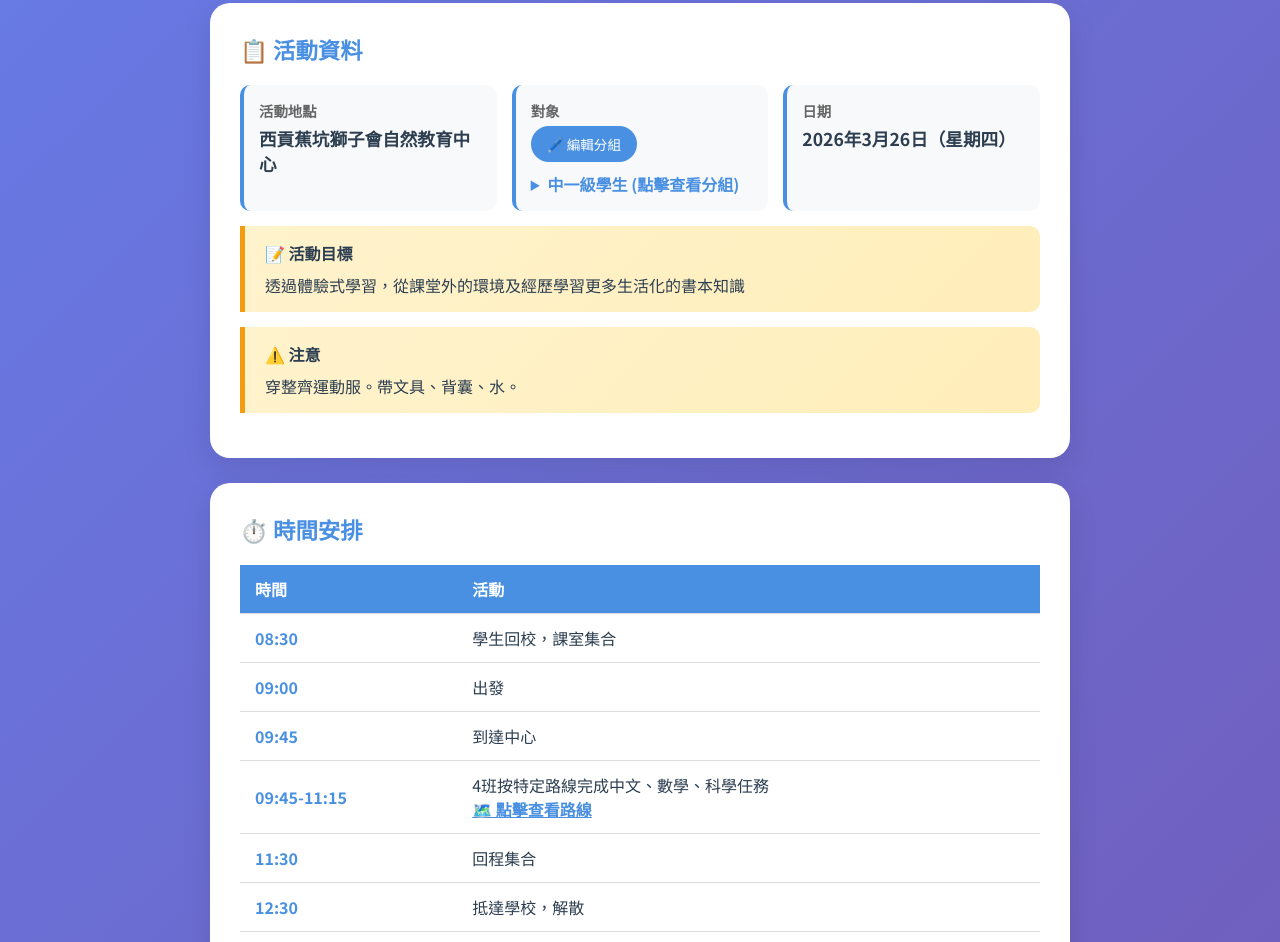
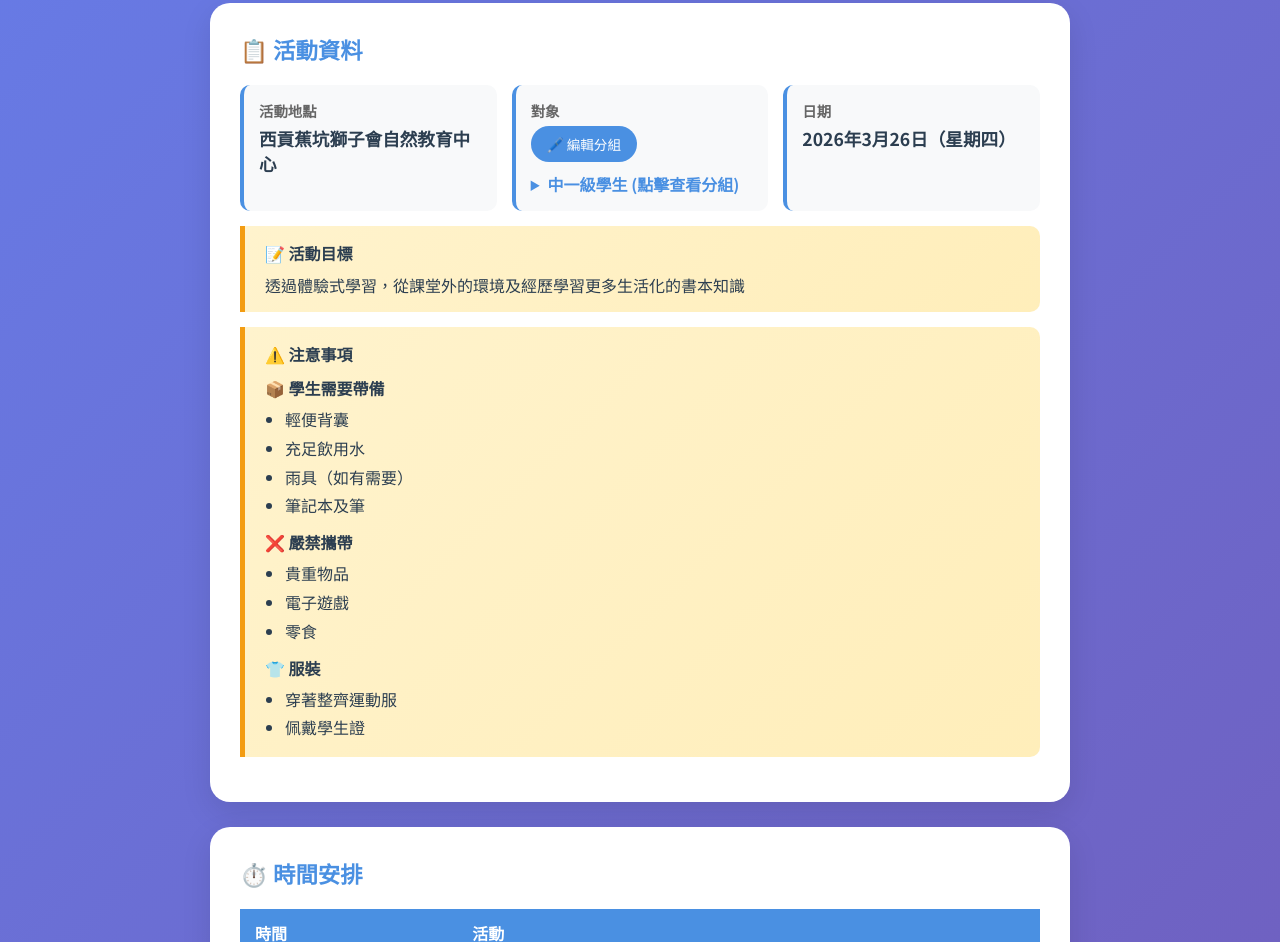
Before and after one commit to ai-lish/lsc-ole-s1-2026, a website: page index.html in a window 1280 px wide. Shown: the part 367-1309 px from the top of the page. Drawn offline with Linux system fonts and the light colour scheme.

Commit message:
fix: update notice section on index

```diff
--- a/index.html
+++ b/index.html
@@ -349,8 +349,27 @@
             </div>
 
             <div class="notice-box">
-                <div class="notice-title">⚠️ 注意</div>
-                <p>穿整齊運動服。帶文具、背囊、水。</p>
+                <div class="notice-title">⚠️ 注意事項</div>
+                <div style="margin-top:10px;">
+                    <p style="font-weight:bold;margin-bottom:5px;">📦 學生需要帶備</p>
+                    <ul style="margin-left:20px;line-height:1.8;">
+                        <li>輕便背囊</li>
+                        <li>充足飲用水</li>
+                        <li>雨具（如有需要）</li>
+                        <li>筆記本及筆</li>
+                    </ul>
+                    <p style="font-weight:bold;margin:10px 0 5px;">❌ 嚴禁攜帶</p>
+                    <ul style="margin-left:20px;line-height:1.8;">
+                        <li>貴重物品</li>
+                        <li>電子遊戲</li>
+                        <li>零食</li>
+                    </ul>
+                    <p style="font-weight:bold;margin:10px 0 5px;">👕 服裝</p>
+                    <ul style="margin-left:20px;line-height:1.8;">
+                        <li>穿著整齊運動服</li>
+                        <li>佩戴學生證</li>
+                    </ul>
+                </div>
             </div>
         </div>
 
```
